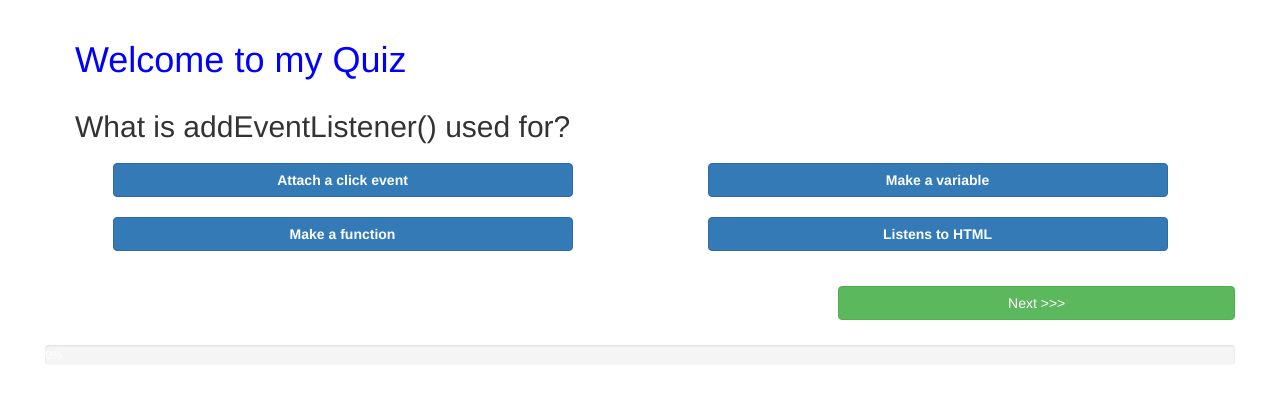
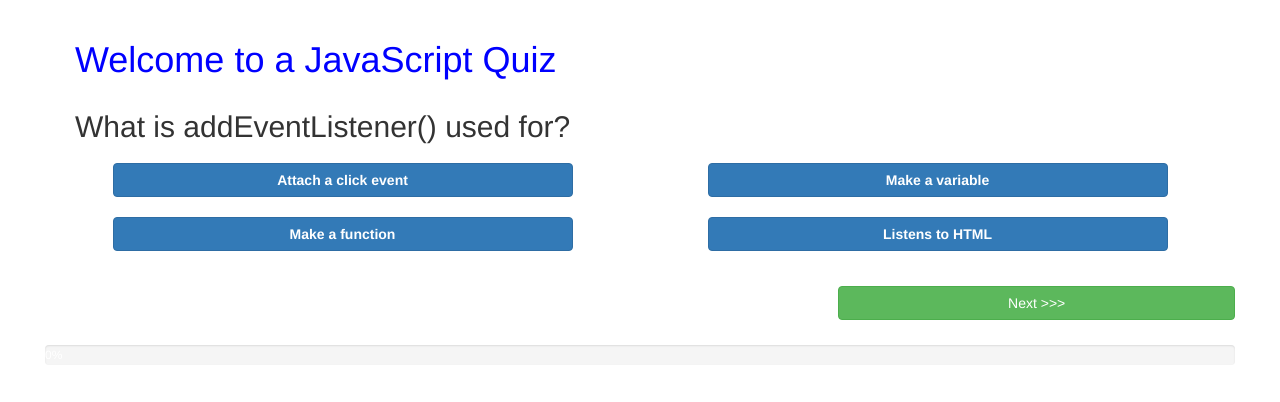
Before and after one commit to FernandoNunez-Dev/JavaScript-Quiz-App, a plain HTML site: page index.html in a window 1280 px wide. Drawn offline with nearby package versions, Linux system fonts and the light colour scheme.

Commit message:
index.html

```diff
--- a/index.html
+++ b/index.html
@@ -9,7 +9,7 @@
 </head>
 <body>
 <div class="container">
-  <h1>Welcome to my Quiz</h1>
+  <h1>Welcome to a JavaScript Quiz</h1>
     <div id="quizContent" class="row quiz">
         <div class="col-sm-12">
         <h2 id="quizHeader"></h2>
```
